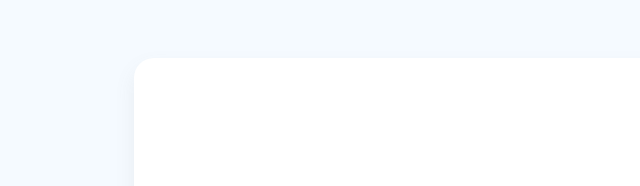
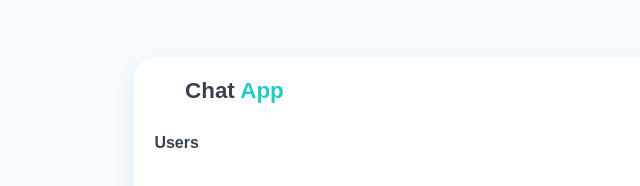
Before and after one commit to yogesh2019/proj_with_socket, a website: page public/index.html in a window 1280 px wide. Shown: the whole page, without its empty margins (0-640 px from the left). Drawn offline with Linux system fonts and the light colour scheme.

Commit message:
made left sidebar

```diff
--- a/public/index.html
+++ b/public/index.html
@@ -16,7 +16,13 @@
 <body>
     <div class="app">
         <div class="chat_app">
-            <div class="left_sidebar" id="sidebar"></div>
+            <div class="left_sidebar" id="sidebar">
+                <div class="logo_text">
+                    <span>Chat <span class="colored">App</span></span>
+                </div>
+                <span class="user_label">Users</span>
+                <div class="active_users_list"></div>
+            </div>
             <div class="chat_area"></div>
             <div class="right_sidebar"></div>
         </div>
```
